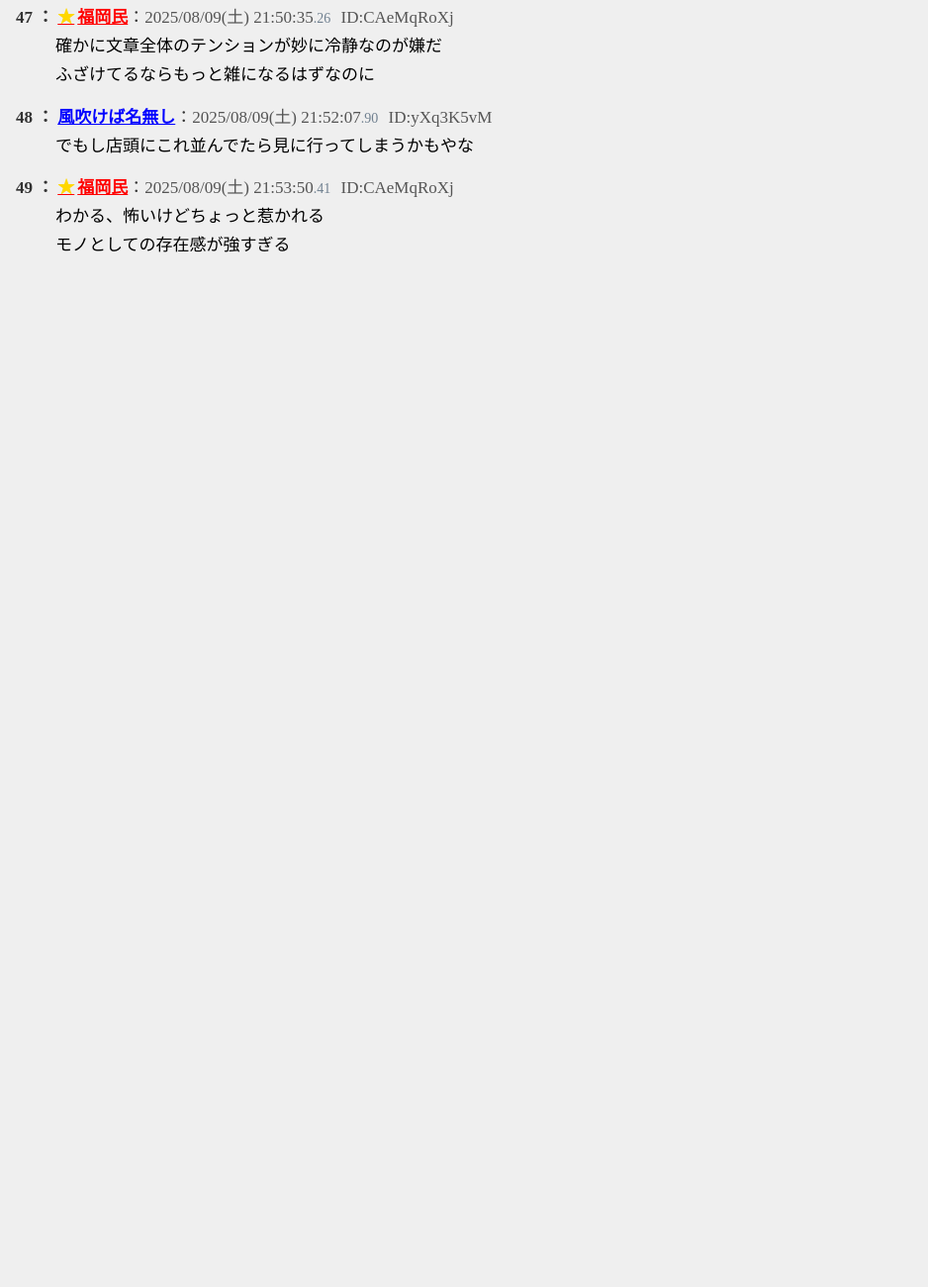
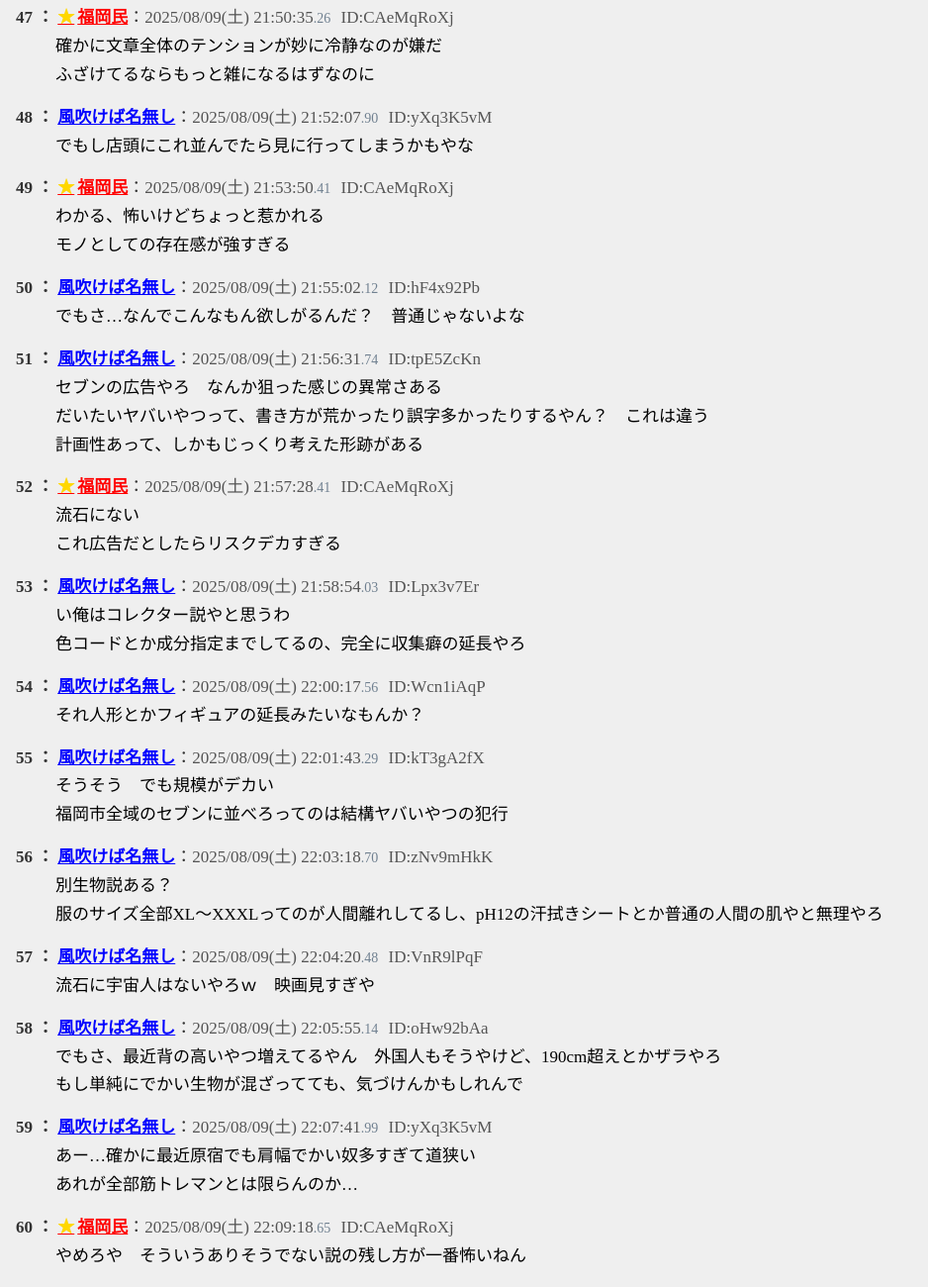
Before and after one commit to fubuchan/humangoods, a plain HTML site: page index.html in a window 1280 px wide. Shown: the part 3872-5172 px from the top of the page at 99% size, without its empty margins (0-938 px from the left). Before the commit the page ends 4151 px from the top, so only its background shows below. Drawn offline with Linux system fonts and the light colour scheme.

Commit message:
Update index.html

```diff
--- a/index.html
+++ b/index.html
@@ -275,5 +275,60 @@
     <div class="con">わかる、怖いけどちょっと惹かれる<br>モノとしての存在感が強すぎる</div>
   </div>
 
+  <div class="post">
+  <span class="meta"><span class="no">50 ：</span><span class="name">風吹けば名無し</span>：<span class="date">2025/08/09(土) 21:55:02</span><span class="milisec">.12</span> <span class="id">ID:hF4x92Pb</span></span>
+  <div class="con">でもさ…なんでこんなもん欲しがるんだ？　普通じゃないよな</div>
+</div>
+
+<div class="post">
+  <span class="meta"><span class="no">51 ：</span><span class="name">風吹けば名無し</span>：<span class="date">2025/08/09(土) 21:56:31</span><span class="milisec">.74</span> <span class="id">ID:tpE5ZcKn</span></span>
+  <div class="con">セブンの広告やろ　なんか狙った感じの異常さある<br>だいたいヤバいやつって、書き方が荒かったり誤字多かったりするやん？　これは違う<br>計画性あって、しかもじっくり考えた形跡がある</div>
+</div>
+
+<div class="post">
+  <span class="meta"><span class="no">52 ：</span><span class="name name-icchi">福岡民</span>：<span class="date">2025/08/09(土) 21:57:28</span><span class="milisec">.41</span> <span class="id">ID:CAeMqRoXj</span></span>
+  <div class="con">流石にない<br>これ広告だとしたらリスクデカすぎる</div>
+</div>
+
+<div class="post">
+  <span class="meta"><span class="no">53 ：</span><span class="name">風吹けば名無し</span>：<span class="date">2025/08/09(土) 21:58:54</span><span class="milisec">.03</span> <span class="id">ID:Lpx3v7Er</span></span>
+  <div class="con">い俺はコレクター説やと思うわ<br>色コードとか成分指定までしてるの、完全に収集癖の延長やろ</div>
+</div>
+
+<div class="post">
+  <span class="meta"><span class="no">54 ：</span><span class="name">風吹けば名無し</span>：<span class="date">2025/08/09(土) 22:00:17</span><span class="milisec">.56</span> <span class="id">ID:Wcn1iAqP</span></span>
+  <div class="con">それ人形とかフィギュアの延長みたいなもんか？</div>
+</div>
+
+<div class="post">
+  <span class="meta"><span class="no">55 ：</span><span class="name">風吹けば名無し</span>：<span class="date">2025/08/09(土) 22:01:43</span><span class="milisec">.29</span> <span class="id">ID:kT3gA2fX</span></span>
+  <div class="con">そうそう　でも規模がデカい<br>福岡市全域のセブンに並べろってのは結構ヤバいやつの犯行</div>
+</div>
+
+<div class="post">
+  <span class="meta"><span class="no">56 ：</span><span class="name">風吹けば名無し</span>：<span class="date">2025/08/09(土) 22:03:18</span><span class="milisec">.70</span> <span class="id">ID:zNv9mHkK</span></span>
+  <div class="con">別生物説ある？<br>服のサイズ全部XL〜XXXLってのが人間離れしてるし、pH12の汗拭きシートとか普通の人間の肌やと無理やろ</div>
+</div>
+
+<div class="post">
+  <span class="meta"><span class="no">57 ：</span><span class="name">風吹けば名無し</span>：<span class="date">2025/08/09(土) 22:04:20</span><span class="milisec">.48</span> <span class="id">ID:VnR9lPqF</span></span>
+  <div class="con">流石に宇宙人はないやろｗ　映画見すぎや</div>
+</div>
+
+<div class="post">
+  <span class="meta"><span class="no">58 ：</span><span class="name">風吹けば名無し</span>：<span class="date">2025/08/09(土) 22:05:55</span><span class="milisec">.14</span> <span class="id">ID:oHw92bAa</span></span>
+  <div class="con">でもさ、最近背の高いやつ増えてるやん　外国人もそうやけど、190cm超えとかザラやろ<br>もし単純にでかい生物が混ざってても、気づけんかもしれんで</div>
+</div>
+
+<div class="post">
+  <span class="meta"><span class="no">59 ：</span><span class="name">風吹けば名無し</span>：<span class="date">2025/08/09(土) 22:07:41</span><span class="milisec">.99</span> <span class="id">ID:yXq3K5vM</span></span>
+  <div class="con">あー…確かに最近原宿でも肩幅でかい奴多すぎて道狭い<br>あれが全部筋トレマンとは限らんのか…</div>
+</div>
+
+<div class="post">
+  <span class="meta"><span class="no">60 ：</span><span class="name name-icchi">福岡民</span>：<span class="date">2025/08/09(土) 22:09:18</span><span class="milisec">.65</span> <span class="id">ID:CAeMqRoXj</span></span>
+  <div class="con">やめろや　そういうありそうでない説の残し方が一番怖いねん</div>
+</div>
+
 </body>
 </html>
```
